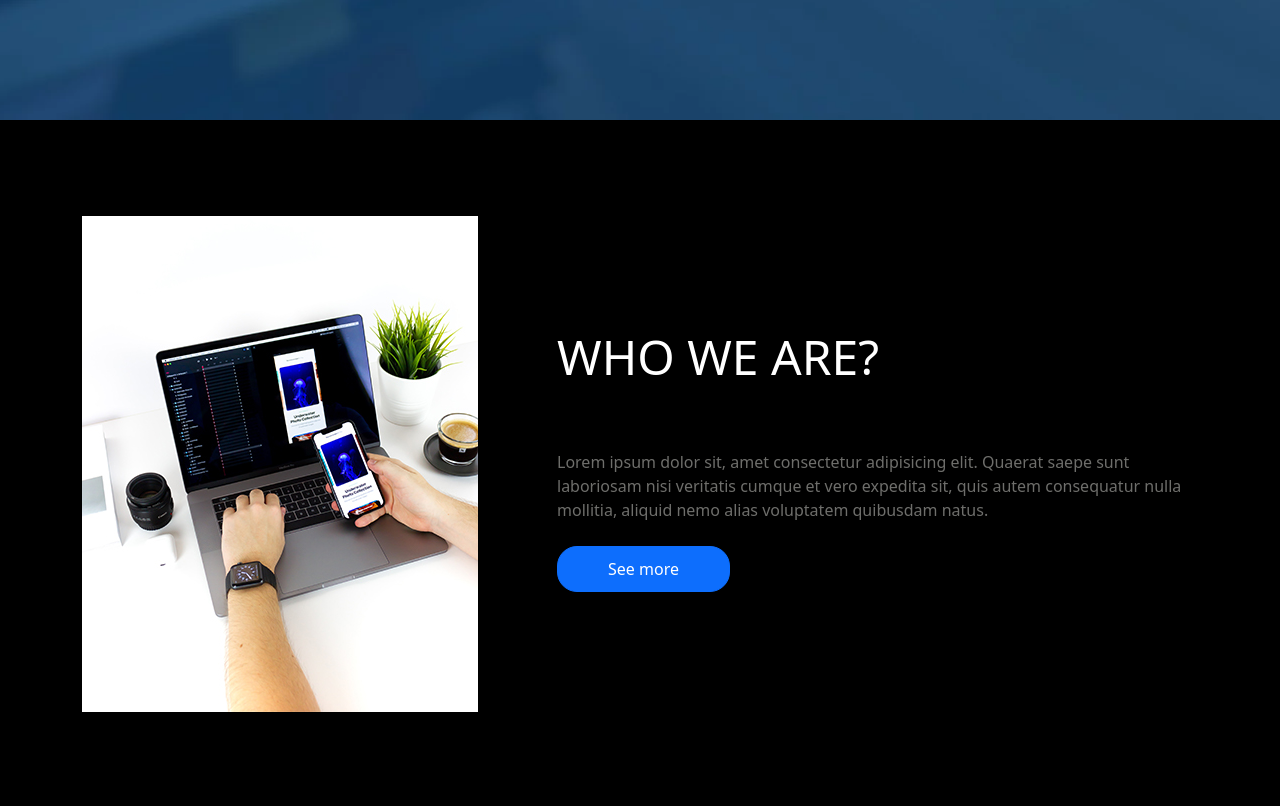
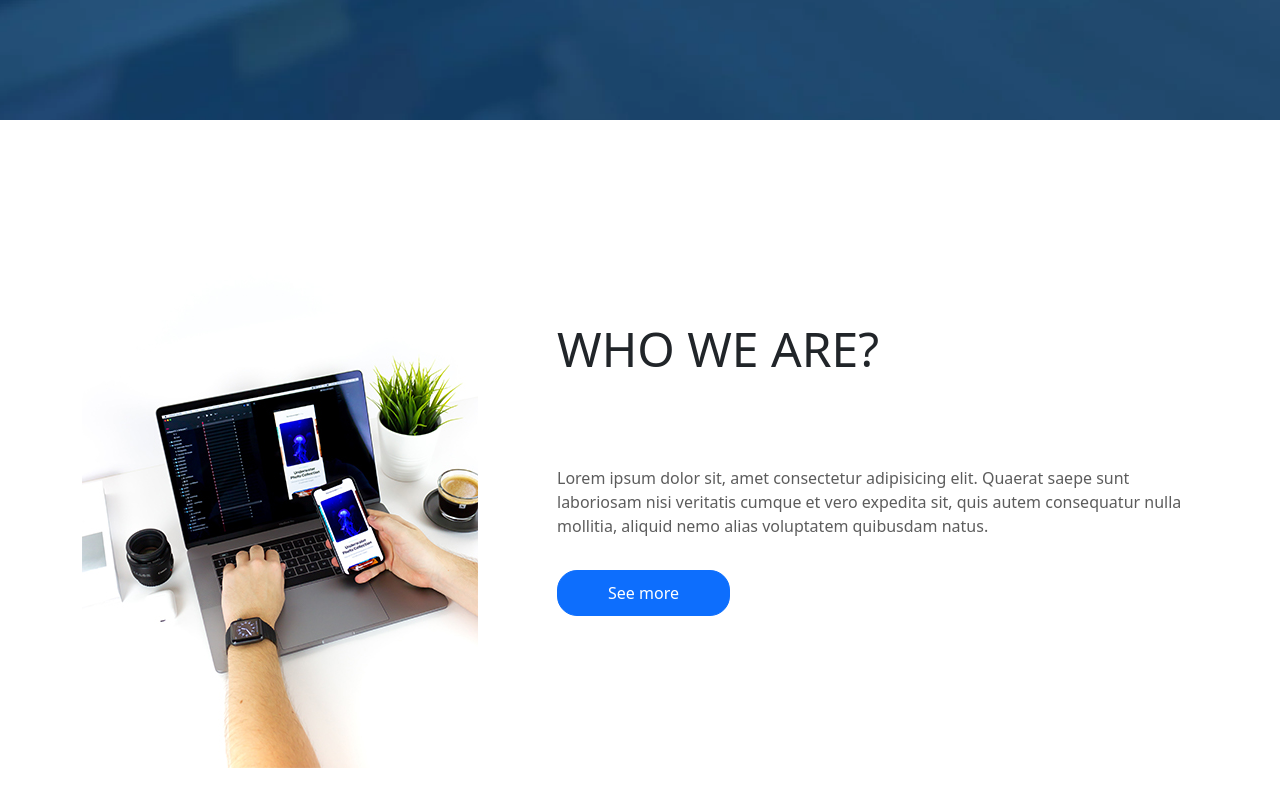
Before and after one commit to Su-nnaj/JJACC, a plain HTML site: page index.html in a window 1280 px wide. Shown: the part 680-1486 px from the top of the page. Drawn offline with nearby package versions, Linux system fonts and the light colour scheme; a web font is replaced by a local one.

Commit message:
Add files via upload

```diff
--- a/index.html
+++ b/index.html
@@ -9,13 +9,13 @@
         <link rel="preconnect" href="https://fonts.gstatic.com" crossorigin>
         <link href="https://fonts.googleapis.com/css2?family=Outfit:wght@400;500;600;700;800;900&family=Shrikhand&display=swap" rel="stylesheet">
         <link href="https://cdn.jsdelivr.net/npm/bootstrap@5.3.2/dist/css/bootstrap.min.css" rel="stylesheet" integrity="sha384-T3c6CoIi6uLrA9TneNEoa7RxnatzjcDSCmG1MXxSR1GAsXEV/Dwwykc2MPK8M2HN" crossorigin="anonymous">
-
+        <link href="https://unpkg.com/aos@2.3.1/dist/aos.css" rel="stylesheet">
 
     </head>
       <body>
 
         <!-- NAVBAR -->
-        <nav class="navbar navbar-expand-lg navbar-dark bg-transparent fixed-top" >
+        <nav id="myNavbar" class="navbar navbar-expand-lg navbar-dark fixed-top">
           <div class="container">
           <a class="navbar-brand fs-4" href="#">JJACC INC.</a>
           <!-- Button trigger offcanvas -->
@@ -25,7 +25,7 @@
           <!-- Offcanvas -->
           <div class="sidebar offcanvas offcanvas-start" tabindex="-1" id="offcanvasNavbar" aria-labelledby="offcanvasNavbarLabel">
             <div class="offcanvas-header text-white border-bottom">
-              <h5 class="offcanvas-title" id="offcanvasNavbarLabel">Salapsap.</h5>
+              <h5 class="offcanvas-title " id="offcanvasNavbarLabel">Salapsap.</h5>
               <button type="button" class="btn-close btn-close-white shadow-none" data-bs-dismiss="offcanvas" aria-label="Close"></button>
             </div>
             <div class="offcanvas-body d-flex flex-column flex-lg-row p-4 p-lg-1">
@@ -67,17 +67,16 @@
             </div>
             </div>
           </div>
+          <!-- ABOUT PAGE -->
+          <div id="about" class="container vh-100">
 
-           <!-- ABOUT PAGE -->
-
-          <div id="about" class="container vh-100">
-            <div class="row abouttxt ">
-              <div class="col-lg-5 ">
+            <div class="row abouttxt">
+                <div class="col-lg-5"  data-aos="fade-right" data-aos-anchor="#about" data-aos-offset="500" data-aos-duration="900">
                     <img src="./aboutimg.jpg" alt="" class="img-fluid">
                 </div>
-              <div class="col-lg-7  text-white">
-                <h3 class="mb-4">WHO WE ARE?</h3>
-                <p class="py-2">Lorem ipsum dolor sit, amet consectetur adipisicing elit. Quaerat saepe sunt laboriosam nisi veritatis cumque et vero expedita sit, quis autem consequatur nulla mollitia, aliquid nemo alias voluptatem quibusdam natus.</p>
+                <div class="col-lg-7 text-dark">
+                    <h3 class="mb-4 py-5">WHO WE ARE?</h3>
+                    <p class="py-3">Lorem ipsum dolor sit, amet consectetur adipisicing elit. Quaerat saepe sunt laboriosam nisi veritatis cumque et vero expedita sit, quis autem consequatur nulla mollitia, aliquid nemo alias voluptatem quibusdam natus.</p>
                     <div>
                         <button type="button" class="btn btn-primary" style="border-radius: 20px; padding: 10px 50px;">See more</button>
                     </div>
@@ -87,17 +86,13 @@
 
 
 
-
-
-
-
-
-
-
+        <script src="https://unpkg.com/aos@2.3.1/dist/aos.js"></script>
         <script src="https://cdn.jsdelivr.net/npm/bootstrap@5.3.2/dist/js/bootstrap.bundle.min.js" integrity="sha384-C6RzsynM9kWDrMNeT87bh95OGNyZPhcTNXj1NW7RuBCsyN/o0jlpcV8Qyq46cDfL" crossorigin="anonymous"></script>
         <script>
           document.addEventListener('DOMContentLoaded', function () {
               var offcanvasElement = new bootstrap.Offcanvas(document.getElementById('offcanvasNavbar'));
+              var myNavbar = document.getElementById('myNavbar');
+              var aboutSection = document.getElementById('about');
 
               // Close offcanvas menu when a link is clicked
               document.querySelectorAll('.offcanvas-body a').forEach(function (link) {
@@ -110,8 +105,31 @@
               offcanvasElement._element.addEventListener('hidden.bs.offcanvas', function () {
 
               });
+
+
+               // Change navbar background color when scrolling to the about page
+    window.addEventListener('scroll', function () {
+      var aboutSectionTop = aboutSection.offsetTop;
+
+      if (window.scrollY >= aboutSectionTop) {
+        myNavbar.classList.add('backgroundColor');
+      } else {
+        myNavbar.classList.remove('backgroundColor');
+      }
     });
+  });
+
+
+
+
+          // Initialize AOS
+          AOS.init();
       </script>
+
+
+
+
+
 
 
 
--- a/style.css
+++ b/style.css
@@ -2,12 +2,23 @@
 body {
   margin: 0 !important;
   padding: 0 !important;
-  background-color: black !important;
+  background-color: rgb(255, 255, 255) !important;
   font-family: 'Outfit', sans-serif;
+
+}
+
+.navbar {
+  transition: background-color 0.3s ease !important;
+}
+
+
+
+.backgroundColor {
+  background-color:  rgb(5, 157, 204)!important;
 }
 
 p{
-  color: rgb(110, 110, 107) !important;
+  color: rgba(22, 22, 22, 0.699) !important;
 }
 
 .navbar{
@@ -27,11 +38,14 @@ p{
   justify-content: center;
   align-items: center;
   text-align: center;
-  color: white;
+  color: rgb(0, 0, 0);
 }
 .hometxt{
   z-index: 1 !important;
   padding-top: 2rem !important;
+}
+.hometxt p{
+  color: rgba(255, 255, 255, 0.753) !important;
 }
 .hometxt h1{
   font-size: 4.5rem !important;
@@ -43,13 +57,23 @@ p{
 .custom-button {
   margin-top: 20px;
 }
+
+#about {
+  display: flex;
+  align-items: center;
+  justify-content: center;
+  min-height: 100vh; /* Adjust as needed */
+
+}
+
+
+
+
 .abouttxt{
   z-index: 2 !important;
-  padding-top: 6rem !important;
+
 }
 .abouttxt h3{
-  padding-top: 7rem !important;
-  padding-bottom: 2rem !important;
   font-size: 3rem !important;
 
 }
@@ -60,15 +84,18 @@ p{
     background-color: rgba(255, 255, 255, 0.062) !important;
     backdrop-filter: blur(10px);
   }
+
   #about {
     display: flex;
     justify-content: center;
     align-items: center;
     height: 100% !important;
+    padding-bottom: 2rem !important;
   }
 
   .abouttxt {
     text-align: center;
+    padding-top: 2rem !important;
 
   }
 
```
Lines whose indentation alone changed are shown as unchanged.
